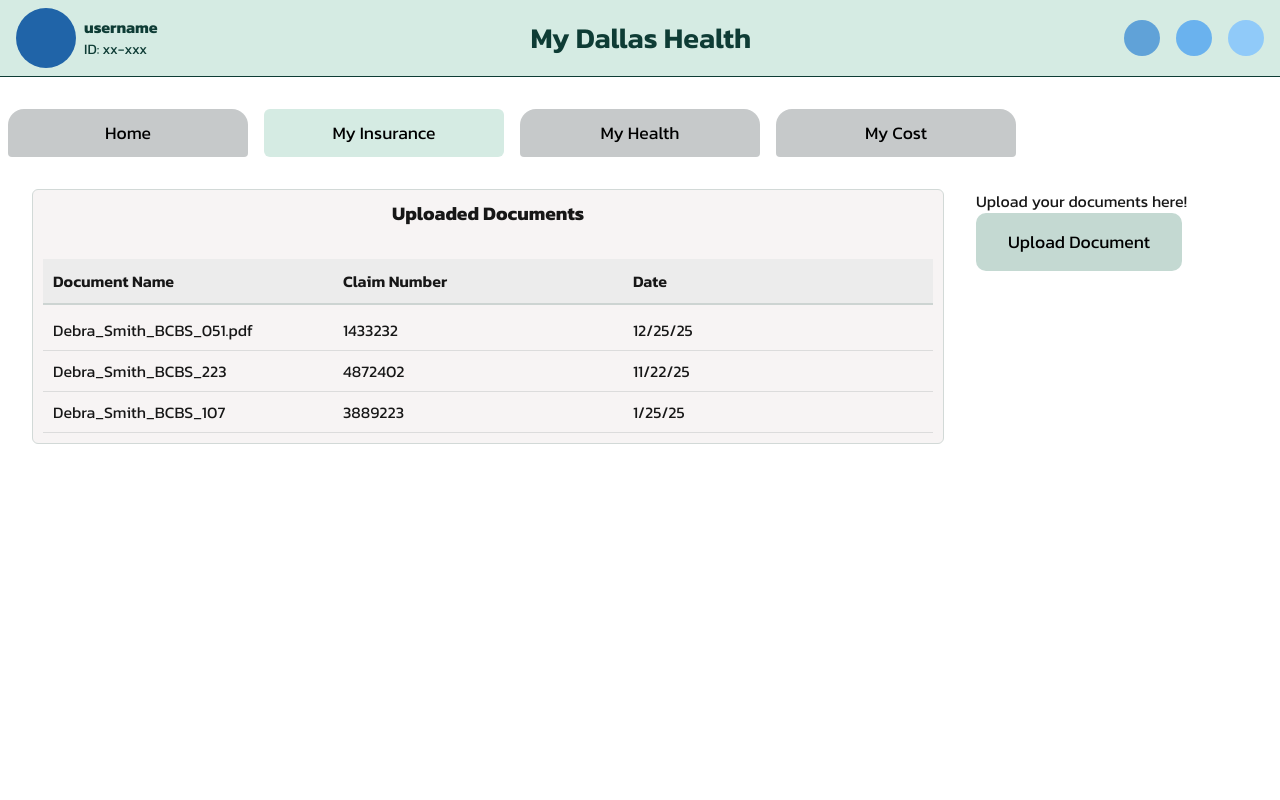
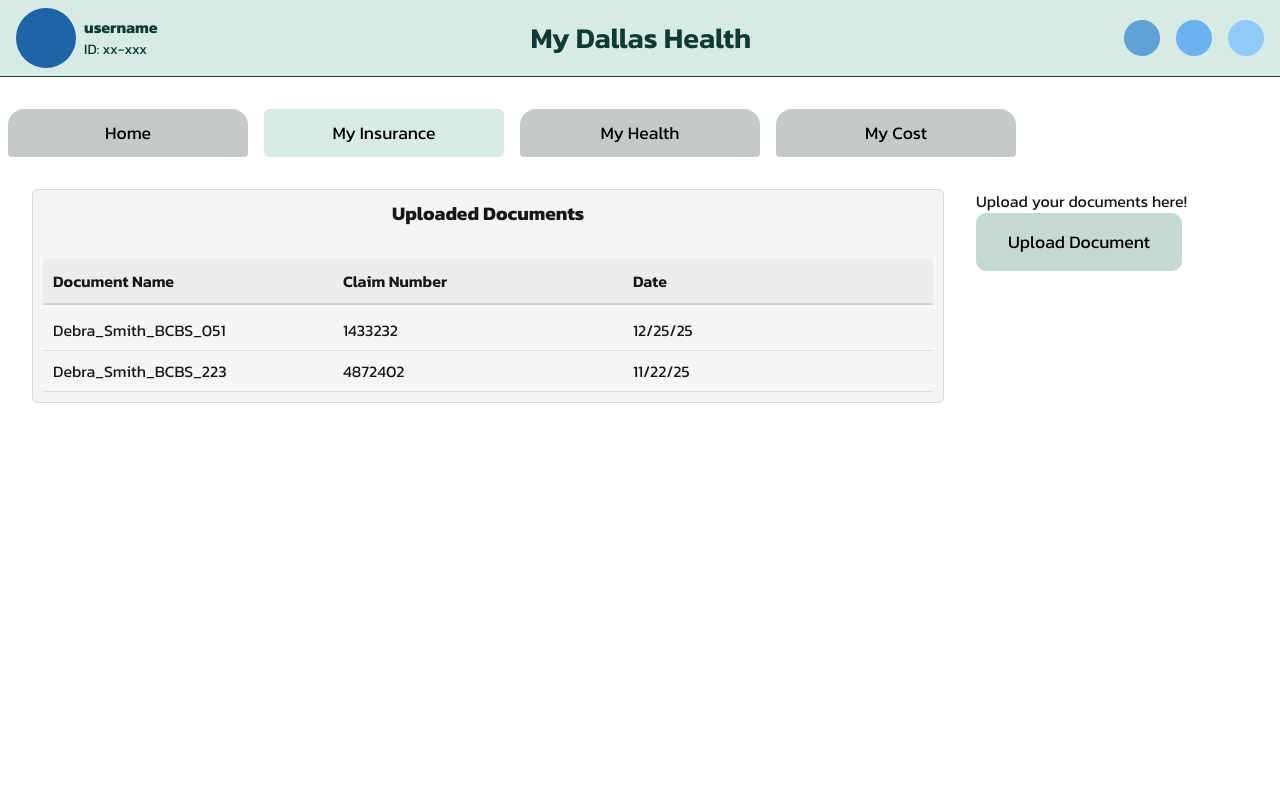
Before and after one commit to Steezzee/dallashealthcare, a Next.js app: page /insurance in a window 1280 px wide. Shown: the top 800 px of the page. Built offline with nearby package versions, Linux system fonts and the light colour scheme.

Commit message:
Uploaded douments are now added to table

```diff
--- a/app/_components/UploadedDocuments.tsx
+++ b/app/_components/UploadedDocuments.tsx
@@ -1,14 +1,41 @@
-import Reacht from "react";
+import React, { useEffect, useState } from "react";
 import Link from "next/link";
 import styles from "./UploadedDocuments.module.css";
 
-const docs = [
-    { name: "Debra_Smith_BCBS_051.pdf", caseNum: "1433232", date: "12/25/25"},
-    { name: "Debra_Smith_BCBS_223", caseNum: "4872402", date: "11/22/25"},
-    { name: "Debra_Smith_BCBS_107", caseNum: "3889223", date: "1/25/25"},
+
+type Doc = {
+    title: string | null;
+    fileNum: string | null;
+    date: string | null;
+}
+
+const defaultDocs: Doc[] = [
+    { title: "Debra_Smith_BCBS_051", fileNum: "1433232", date: "12/25/25"},
+    { title: "Debra_Smith_BCBS_223", fileNum: "4872402", date: "11/22/25"},
+    //{ title: "Debra_Smith_BCBS_107", fileNum: "3889223", date: "1/25/25"},
 ];
 
+
 const UploadedDocuments = () => {
+    const [docs, setDocs] = useState<Doc[]>(defaultDocs);
+
+    useEffect(() => {
+        if (typeof window !== 'undefined') {
+            const storedTitle= localStorage.getItem('title');
+            const storedFileNum = localStorage.getItem('fileNum');
+            const storedDate = localStorage.getItem('date');
+            if (storedTitle || storedFileNum || storedDate) {
+                setDocs((prevDocs) => [
+                    ...prevDocs,
+                    {
+                        title: storedTitle,
+                        fileNum: storedFileNum,
+                        date: storedDate,
+                    },
+                ]);
+            }
+        }
+    }, []);
     return (
         <div className={styles.container}>
             <h3 className={styles.title}>
@@ -20,10 +47,10 @@ const UploadedDocuments = () => {
                 <span>  Date </span>
             </div>
             <div className={styles.tableBody}>
-                {docs.map(({ name, caseNum, date }, index) => (
+                {docs.map(({ title, fileNum, date }, index) => (
                     <div key={index} className={styles.docEntry}>
-                        <span>{name}</span>
-                        <span>{caseNum}</span>
+                        <span>{title}</span>
+                        <span>{fileNum}</span>
                         <span>{date}</span>
                         </div>
                 ))}
--- a/app/insurance/page.tsx
+++ b/app/insurance/page.tsx
@@ -1,10 +1,40 @@
 "use client";
 
-import { useState } from "react";
+import React, { useState, useEffect } from "react";
 import UploadedDocuments from "../_components/UploadedDocuments";
+import {router} from "next/client";
 
 export default function Insurance() {
   const [isModalOpen, setIsModalOpen] = useState(false);
+  const [title, setTitle] = useState("");
+  const [fileNum, setFileNum] = useState("");
+  const [date, setDate] = useState("");
+
+  useEffect(() => {
+      if (typeof window !== "undefined") {
+          const storedTitle= localStorage.getItem('title');
+          const storedFileNum= localStorage.getItem('fileNum');
+          const storedDate = localStorage.getItem('date');
+          setTitle(storedTitle ?? "");
+          setFileNum(storedFileNum ?? "");
+          setDate(storedDate ?? "");
+         }
+      }, []);
+
+  const handleSubmit = (event: React.FormEvent) => {
+      event.preventDefault();
+      if (typeof window !== "undefined") {
+          localStorage.setItem('title', title);
+          localStorage.setItem('fileNum', fileNum);
+          localStorage.setItem('date', date);
+      }
+      setIsModalOpen(false);
+      setTitle("");
+      setFileNum("");
+      setDate("");
+
+  };
+
 
   return (
     <div
@@ -103,10 +133,12 @@ export default function Insurance() {
 
             <h2 style={{ textAlign: "center" }}>Upload a Document</h2>
 
-            <form>
+            <form onSubmit = {handleSubmit}>
               <label htmlFor="title">Title:</label>
               <input
                 type="text"
+                value={title}
+                onChange={(e) => setTitle(e.target.value)}
                 id="title"
                 name="title"
                 placeholder="Enter title"
@@ -117,6 +149,8 @@ export default function Insurance() {
               <label htmlFor="fileNumber">File Number:</label>
               <input
                 type="text"
+                value={fileNum}
+                onChange={(e) => setFileNum(e.target.value)}
                 id="fileNumber"
                 name="fileNumber"
                 placeholder="Enter file number"
@@ -127,6 +161,8 @@ export default function Insurance() {
               <label htmlFor="date">Date (MM/DD/YYYY):</label>
               <input
                 type="text"
+                value={date}
+                onChange={(e) => setDate(e.target.value)}
                 id="date"
                 name="date"
                 placeholder="MM/DD/YYYY"
```
